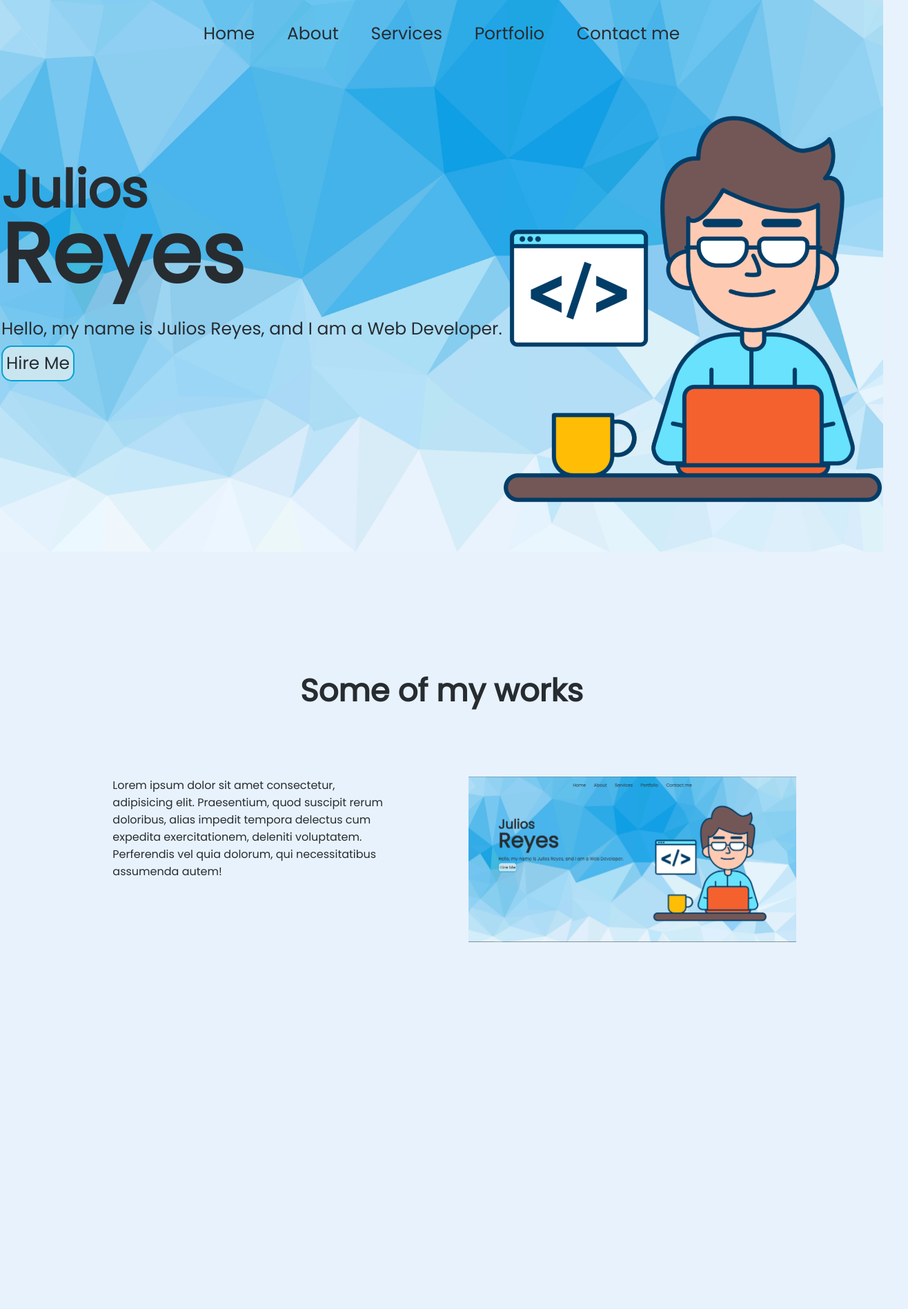
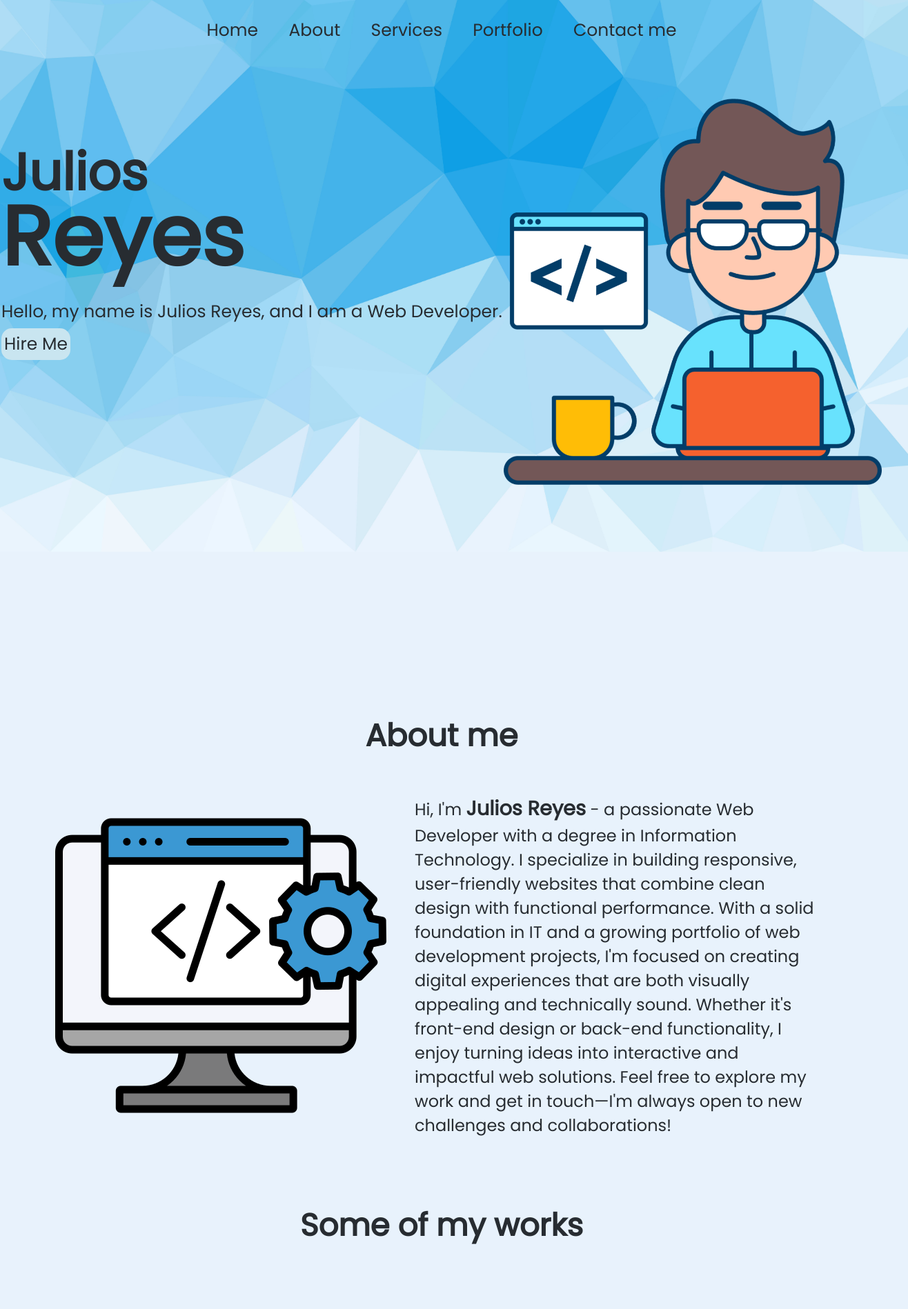
Before and after one commit to juliosgit/juliosgit.github.io, a plain HTML site: page index.html in a window 1280 px wide. Shown: the top 1898 px of the page at 69% size, 1316 px wide, since content can reach past the window. Drawn offline with Linux system fonts and the light colour scheme.

Commit message:
add about section

```diff
--- a/index.html
+++ b/index.html
@@ -8,21 +8,19 @@
 </head>
 <body>
     <header>
-        <nav class="navBar">
-            <div class="navContainer">
-                <div class="menu">
-                    <ul class="navMenu">
-                        <li>
-                            <a href="#" class="link">Home</a>
-                            <a href="#" class="link">About</a>
-                            <a href="#" class="link">Services</a>
-                            <a href="#" class="link">Portfolio</a>
-                            <a href="#" class="link">Contact me</a>
-                        </li>
-                    </ul>
-                </div>
-            </div>
+        <nav class="nav-bar">
+            <ul>
+                <li>
+                    <a href="#" class="link" >Home</a>
+                    <a href="#about" class="link" >About</a>
+                    <a href="#services" class="link" >Services</a>
+                    <a href="#works" class="link" >Portfolio</a>
+                    <a href="#contactMe" class="link" >Contact me</a>
+                </li>
+            </ul>
+
         </nav>
+
     </header>
 
     <main>
@@ -50,6 +48,29 @@
                 </div>
             </div>
         </section>
+
+        <section id="about">
+            <div class="aboutContainer">
+                <div class="about">
+                    <h1>About me</h1>
+                </div>
+                <div class="content">
+                    <div class="image">
+                        <img src="image/abouticon.png" alt="aboutImage">
+                    </div>
+                    <div class="message">
+                        <p> Hi, I'm <span id="name">Julios Reyes</span> - a passionate Web Developer with a degree in Information Technology. I specialize in building responsive, user-friendly websites that combine clean design with functional performance. With a solid foundation in IT and a growing portfolio of web development projects, I'm focused on creating digital experiences that are both visually appealing and technically sound. Whether it's front-end design or back-end functionality, I enjoy turning ideas into interactive and impactful web solutions. Feel free to explore my work and get in touch—I'm always open to new challenges and collaborations!</p>
+                    </div>
+                </div>
+
+
+            </div>
+        </section>
+
+        <section id="services">
+
+        </section>
+
         <section id="works">
 
             <div class="myWorks">
@@ -66,10 +87,14 @@
             </div>
 
         </section>
+        <section id="contactMe">
+
+        </section>
     </main>
 
     <footer>
 
     </footer>
+    <script src="script.js"></script>
 </body>
 </html>
--- /dev/null
+++ b/script.js
@@ -0,0 +1,6 @@
+var about = document.getElementById("about");
+
+
+function scrollOnClick(){
+    about.scrollIntoView();
+}
--- a/style.css
+++ b/style.css
@@ -5,7 +5,7 @@
     padding: 0;
     font-family: 'Poppins', sans-serif;
     color: rgb(39, 44, 49);
-
+    scroll-behavior: smooth;
 
 }
 
@@ -18,23 +18,24 @@ body{
     margin-top: -136;
     background-color: rgb(232, 242, 252);
 }
-.navContainer{
+.nav-bar {
     display: flex;
-    align-items: center;
-    justify-content: space-evenly;
+    justify-content: center;
 }
-li,a{
-    font-family: "Poppins", sans-serif;
-
+.nav-bar ul{
+    list-style-type: none;
+    margin-top: 25px;
+}
+.nav-bar a{
+    /* display: inline-block; */
     font-size: 25px;
     text-decoration: none;
-    padding: 20px;
-}
-.navMenu{
-    list-style: none;
-    margin-top: 10px;
+    padding-left: 20px;
+    padding-right: 20px;
+
 
 }
+
 a:hover{
     color: white;
     transition: 0.3s;
@@ -80,9 +81,9 @@ a:hover{
     font-size: 25px;
     color: rgb(39, 44, 49);
     border-radius: 15px;
-    padding: 5px;
+    padding: 2px;
     margin-top: 5px;
-    border-color: rgb(5, 161, 214);
+    border-color: rgba(5, 162, 214, 0);
     background-color: rgb(201, 229, 240);
     border-style: solid;
 }
@@ -124,3 +125,43 @@ margin-top: 0px;
 #works img{
     height: 30%;
 }
+
+#about{
+    height: 100vh;
+    display: flex;
+    justify-content: center;
+}
+.aboutContainer{
+    display: flex;
+    flex-direction: column;
+    justify-content: center;
+    text-align: center;
+}
+.aboutContainer .about{
+    margin-top: 45px;
+}
+.aboutContainer .about h1{
+    font-size: 45px;
+}
+.aboutContainer .content{
+    display: flex;
+    justify-content: center;
+    margin: 25px 100px 25px 100px;
+    align-items: center;
+    align-content: space-around;
+}
+.aboutContainer .content .message{
+    width: 50vw;
+    padding: 25px;
+    font-size: 1.5em;
+    text-align: start;
+}
+.aboutContainer .content .message #name{
+    font-weight: bold;
+    font-size: 1.2em;
+}
+.aboutContainer .content .image{
+     width: 40vw;
+     display: flex;
+     justify-content: end;
+}
```
Also changed, not shown: image/abouticon.png (added).
